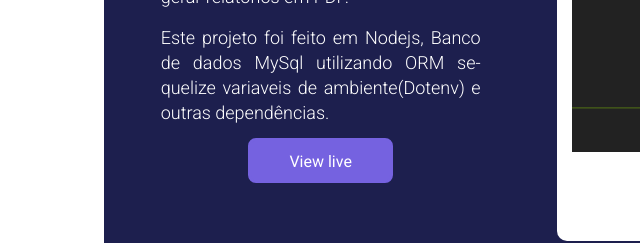
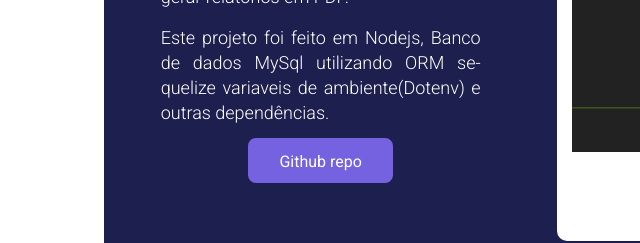
Before and after one commit to Alexandrelimax/portifolio, a website: page index.html in a window 1280 px wide. Shown: the part 2160-2403 px from the top of the page, 36-676 px from the left. Drawn offline with nearby package versions, Linux system fonts and the light colour scheme.

Commit message:
atualização de botao

```diff
--- a/index.html
+++ b/index.html
@@ -143,8 +143,8 @@
                 </p>
               </div>
               <div class="links-project">
-                <a href="https://github.com/Alexandrelimax/Stock-Sistem" target="_blank">View live</a>
-                <!-- <a href="">Github repo</a> -->
+                <a href="https://github.com/Alexandrelimax/Stock-Sistem" target="_blank">Github repo</a>
+
               </div>
             </div>
             <div class="container-img-card">
```
Also changed, not shown: 1 other file.
